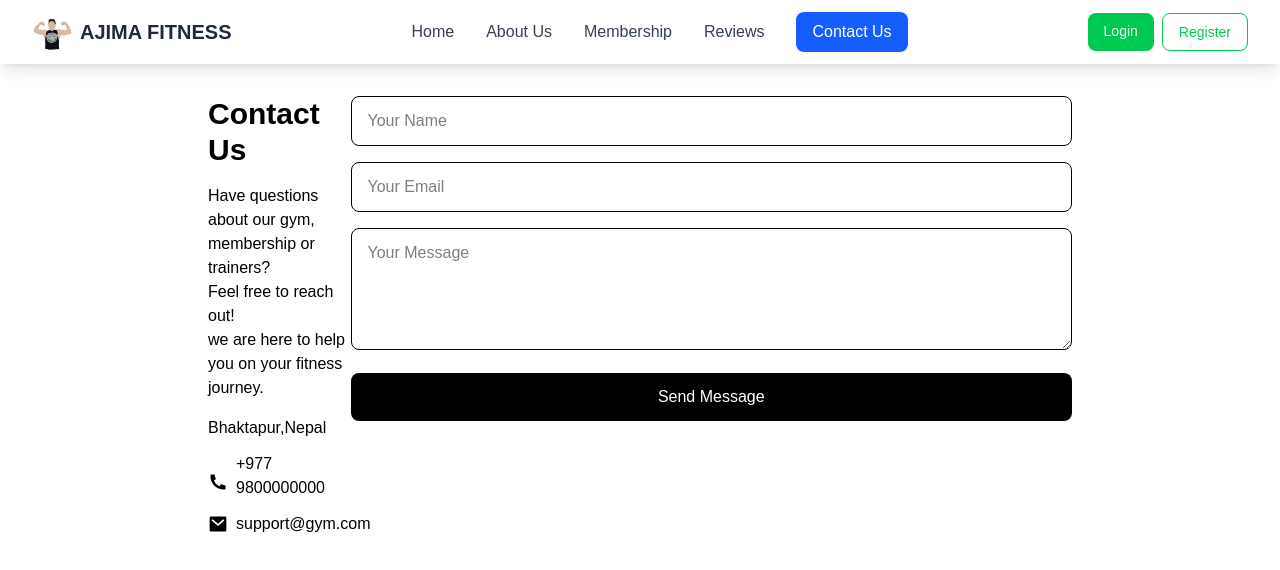
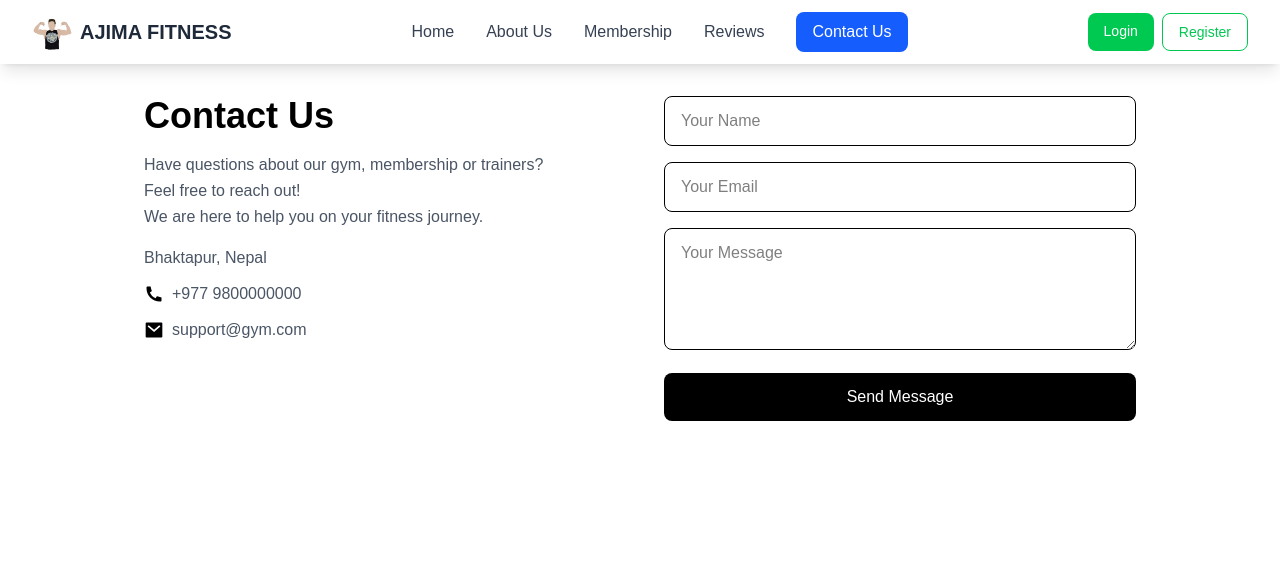
Before and after one commit to abinhyanmikha/gym-website, a Next.js app: page /ContactUs in a window 1280 px wide. Shown: the top 570 px of the page. Built offline with nearby package versions, Linux system fonts and the light colour scheme; no server answers.

Commit message:
fixed Contact us page

```diff
--- a/src/app/(page)/ContactUs/page.jsx
+++ b/src/app/(page)/ContactUs/page.jsx
@@ -47,40 +47,49 @@ export default function ContactUs() {
 return (
   <div>
     <Navbar />
-      <div className="max-w-4xl mx-auto px-4 pt-24 pb-20 flex">
-        <div className="font-family-times-new-roman flex-1 text-600">
-          <h1 className="text-3xl font-bold">Contact Us</h1>
-          <p className="mt-4">
+
+    <div className="max-w-5xl mx-auto px-4 pt-24 pb-20 flex flex-col md:flex-row gap-12">
+
+      {/* Left Section */}
+      <div
+        className="flex-1 text-gray-600"
+        style={{ fontFamily: "Times New Roman, serif" }}
+      >
+        <h1 className="text-3xl sm:text-4xl font-bold text-black">
+          Contact Us
+        </h1>
+
+        <p className="mt-4 leading-relaxed">
           Have questions about our gym, membership or trainers?
           <br />
           Feel free to reach out!
           <br />
-            we are here to help you on your fitness journey.
+          We are here to help you on your fitness journey.
         </p>
-          <p className="mt-4">Bhaktapur,Nepal</p>
+
+        <p className="mt-4">Bhaktapur, Nepal</p>
+
         <p className="flex items-center gap-2 mt-3">
-            <img
-              src="/phone.svg"
-              alt="Phone Icon"
-              width={20}
-              height={20}
-              className="mt-3"
-            />
+          <img src="/phone.svg" alt="Phone Icon" width={20} height={20} />
           +977 9800000000
         </p>
+
         <p className="flex items-center gap-2 mt-3">
           <img src="/email.svg" alt="Email Icon" width={20} height={20} />
           support@gym.com
         </p>
       </div>
-        <div>
+
+      {/* Right Section (Form) */}
+      <div className="flex-1">
         <form onSubmit={handleSubmit} className="space-y-4">
+
           <input
             name="name"
             value={form.name}
             onChange={handleChange}
             placeholder="Your Name"
-              className="w-full border rounded-lg px-4 py-3"
+            className="w-full border rounded-lg px-4 py-3 focus:outline-none focus:ring-2 focus:ring-black"
           />
 
           <input
@@ -88,7 +97,7 @@ export default function ContactUs() {
             value={form.email}
             onChange={handleChange}
             placeholder="Your Email"
-              className="w-full border rounded-lg px-4 py-3"
+            className="w-full border rounded-lg px-4 py-3 focus:outline-none focus:ring-2 focus:ring-black"
           />
 
           <textarea
@@ -97,12 +106,12 @@ export default function ContactUs() {
             onChange={handleChange}
             placeholder="Your Message"
             rows="4"
-              className="w-full border rounded-lg px-4 py-3"
+            className="w-full border rounded-lg px-4 py-3 focus:outline-none focus:ring-2 focus:ring-black"
           />
 
           <button
             disabled={loading}
-              className="w-full bg-black text-white py-3 rounded-lg hover:bg-gray-800"
+            className="w-full bg-black text-white py-3 rounded-lg hover:bg-gray-800 transition"
           >
             {loading ? "Sending..." : "Send Message"}
           </button>
@@ -112,7 +121,9 @@ export default function ContactUs() {
           )}
         </form>
       </div>
+
     </div>
   </div>
 );
+
 }
```
Also changed, not shown: src/app/(page)/AboutUs/page.jsx (+0 -8 lines). Lines whose indentation alone changed are shown as unchanged.
